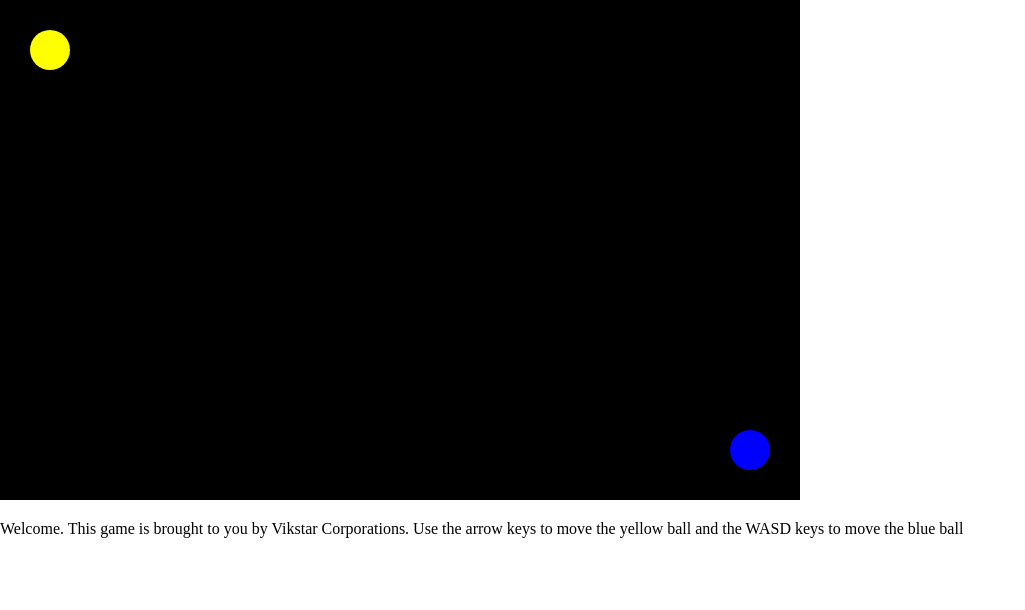
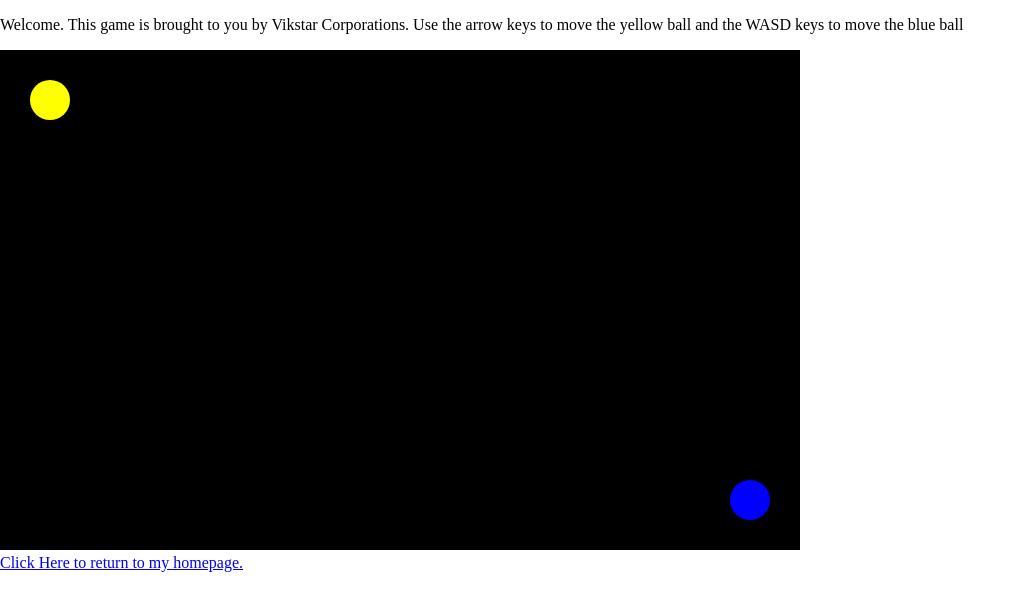
Before and after one commit to MrVikBoss123/Y10Web, a plain HTML site: page game.html in a window 1280 px wide. Shown: the whole page, without its empty margins (0-1025 px from the left). Drawn offline with Linux system fonts and the light colour scheme.

Commit message:
Added link to game.html

```diff
--- a/game.html
+++ b/game.html
@@ -5,6 +5,7 @@
 <title>Link game test</title>
 </head>
 <body>
+<p text-align: center;> Welcome. This game is brought to you by Vikstar Corporations. Use the arrow keys to move the yellow ball and the WASD keys to move the blue ball</p>
 <style>
     body {
         background-color: white;
@@ -147,6 +148,6 @@ window.addEventListener('keydown',doKeyDown,true);
 </script>
 </section>
 
-<p text-align: center> Welcome. This game is brought to you by Vikstar Corporations. Use the arrow keys to move the yellow ball and the WASD keys to move the blue ball</p>
+<a href="https://mrvikboss123.github.io/Y10Web/"> Click Here to return to my homepage.</a>
 </body>
 </html>
```
